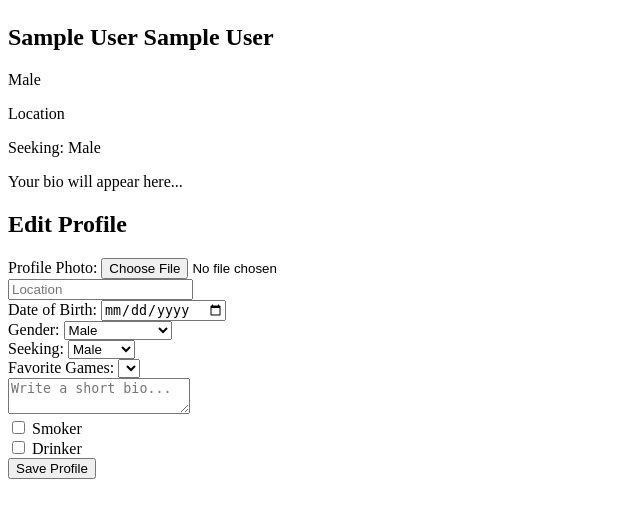
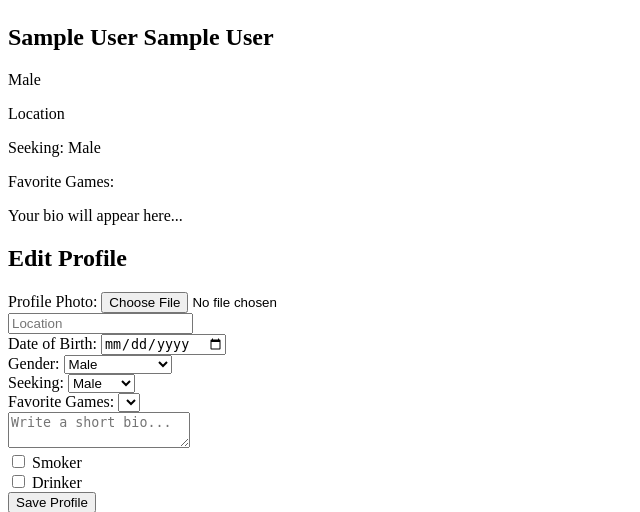
Before and after one commit to padraigshannon/duoQueue, a PHP site: page /profile.php in a window 1280 px wide. Shown: the part 176-688 px from the top of the page, without its empty margins (0-640 px from the left). Run offline with PHP 8.4, Linux system fonts and the light colour scheme; the visitor is signed in with stand-in values (Sample User, id 1); data that the repository does not hold is empty; some libraries are stand-ins or nearby versions.

Commit message:
favourite games added to profile preview section

```diff
--- a/webpages/profile.php
+++ b/webpages/profile.php
@@ -182,6 +182,7 @@ if ($_SERVER["REQUEST_METHOD"] == "POST") {
                 <p id="previewGender"><?= htmlspecialchars($profile['gender'] ?? 'Gender') ?></p>
                 <p id="previewLocation"><?= htmlspecialchars($profile['location'] ?? 'Location') ?></p>
                 <p id="previewOrientation">Seeking: <?= htmlspecialchars($profile['seeking'] ?? '') ?></p>
+                <p id="previewGames">Favorite Games:</p>
                 <p id="previewBio"><?= htmlspecialchars($profile['about_me'] ?? 'Your bio will appear here...') ?></p>
             </div>
 
@@ -282,6 +283,10 @@ if ($_SERVER["REQUEST_METHOD"] == "POST") {
         document.getElementById("seekingInput").onchange = e =>
             document.getElementById("previewOrientation").textContent = "Seeking: " + (e.target.value || "");
 
+        document.getElementById("games").onchange = e => {
+            document.getElementById("previewGames").textContent = "Favorite Games: " + Array.from(e.target.selectedOptions).map(opt => opt.text).join(", ");
+        };
+
         document.getElementById("bioInput").oninput = e =>
             document.getElementById("previewBio").textContent = e.target.value || "Your bio will appear here...";
 
```
